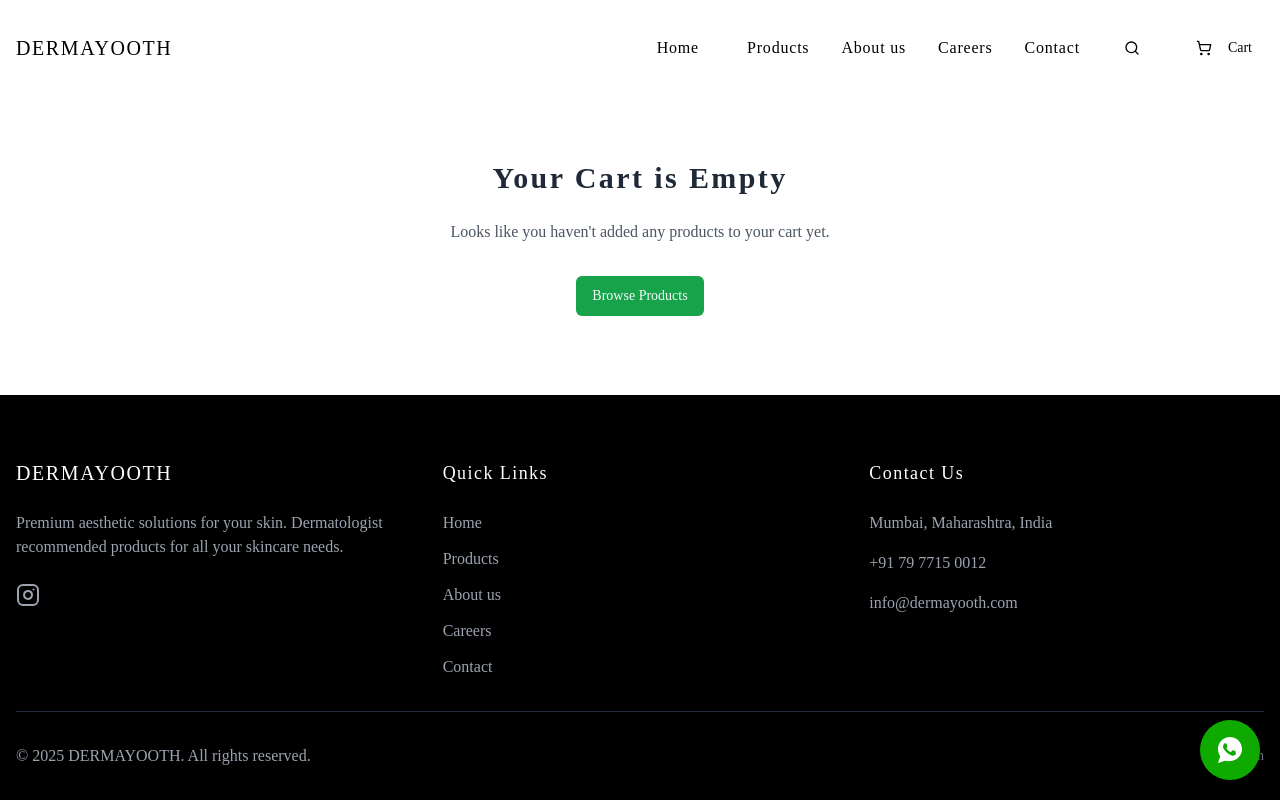
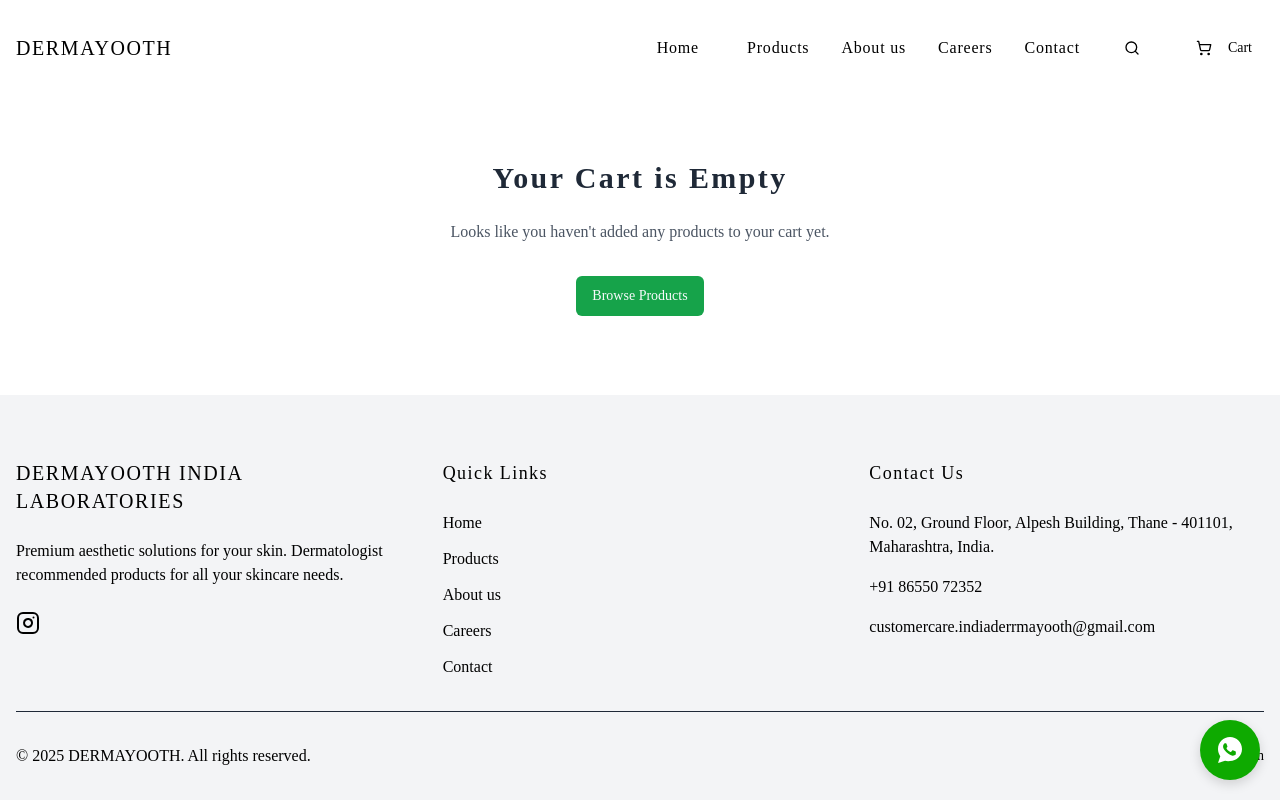
Before and after one commit to dermayooth-india/dermayooth-india, a Next.js app: page /cart in a window 1280 px wide. Built offline with nearby package versions, Linux system fonts and the light colour scheme.

Commit message:
Footer Changed

```diff
--- a/components/main-layout.tsx
+++ b/components/main-layout.tsx
@@ -127,13 +127,13 @@ function MainLayoutContent({ children }) {
       <main className="flex-grow">{children}</main>
 
       {/* Footer */}
-      <footer className="bg-black text-white pt-16 pb-8">
+      <footer className="bg-gray-100 text-black pt-16 pb-8">
         <div className="container mx-auto px-4">
           <div className="grid grid-cols-1 md:grid-cols-3 gap-8 mb-8">
             {/* About */}
             <div>
-              <h3 className="text-xl mb-6 bell-mt tracking-wide">DERMAYOOTH</h3>
-              <p className="text-gray-400 mb-6 bookman">
+              <h3 className="text-xl mb-6 bell-mt tracking-wide">DERMAYOOTH INDIA LABORATORIES</h3>
+              <p className="text-black mb-6 bookman">
                 Premium aesthetic solutions for your skin. Dermatologist recommended products for all your skincare
                 needs.
               </p>
@@ -142,7 +142,7 @@ function MainLayoutContent({ children }) {
                   href="https://instagram.com/dermayooth"
                   target="_blank"
                   rel="noopener noreferrer"
-                  className="text-gray-400 hover:text-white hover-effect"
+                  className="text-black hover:text-red hover-effect"
                 >
                   <span className="sr-only">Instagram</span>
                   <Instagram className="h-6 w-6" />
@@ -156,7 +156,7 @@ function MainLayoutContent({ children }) {
               <ul className="space-y-3 bookman">
                 {navigation.map((item) => (
                   <li key={item.name}>
-                    <Link href={item.href} className="text-gray-400 hover:text-white transition-colors">
+                    <Link href={item.href} className="text-black hover:text-blue-950 transition-colors">
                       {item.name}
                     </Link>
                   </li>
@@ -169,16 +169,16 @@ function MainLayoutContent({ children }) {
               <h3 className="text-lg mb-6 bell-mt">Contact Us</h3>
               <address className="not-italic space-y-4 bookman">
                 <p className="flex items-start">
-                  <span className="text-gray-400">Mumbai, Maharashtra, India</span>
+                  <span className="text-black">No. 02, Ground Floor, Alpesh Building, Thane - 401101, Maharashtra, India.</span>
                 </p>
                 <p className="flex items-start">
-                  <a href="tel:+917977150012" className="text-gray-400 hover:text-white">
-                    +91 79 7715 0012
+                  <a href="tel:+917977150012" className="text-black hover:text-blue-950">
+                     +91 86550 72352
                   </a>
                 </p>
                 <p className="flex items-start">
-                  <a href="mailto:info@dermayooth.com" className="text-gray-400 hover:text-white">
-                    info@dermayooth.com
+                  <a href="mailto:info@dermayooth.com" className="text-black hover:text-blue-950">
+                     customercare.indiaderrmayooth@gmail.com
                   </a>
                 </p>
               </address>
@@ -186,12 +186,12 @@ function MainLayoutContent({ children }) {
           </div>
 
           <div className="pt-8 mt-8 border-t border-gray-800 flex justify-between items-center">
-            <p className="text-gray-400 bookman">© {new Date().getFullYear()} DERMAYOOTH. All rights reserved.</p>
+            <p className="text-black bookman">© {new Date().getFullYear()} DERMAYOOTH. All rights reserved.</p>
 
             {/* Admin Access Button */}
             <Link
               href="/admin/login"
-              className="flex items-center text-gray-500 hover:text-gray-300 transition-colors text-sm"
+              className="flex items-center text-black hover:text-blue-950 transition-colors text-sm"
               title="Admin Access"
             >
               <Settings className="h-4 w-4 mr-1" />
```
